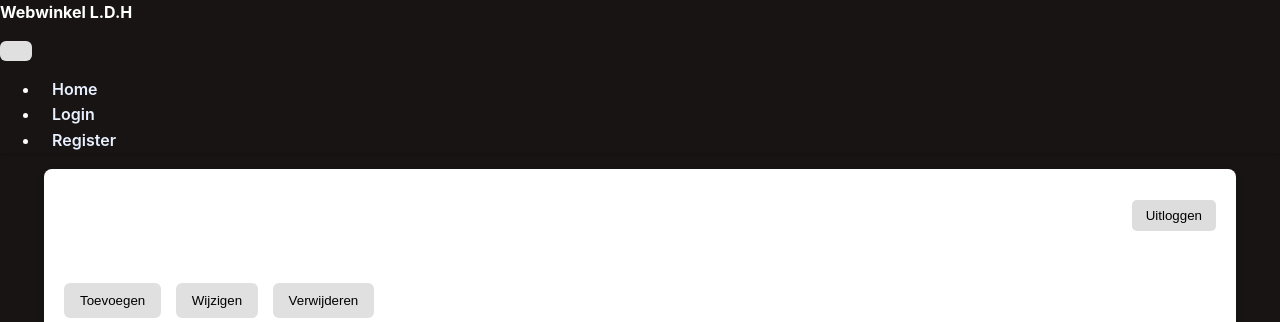
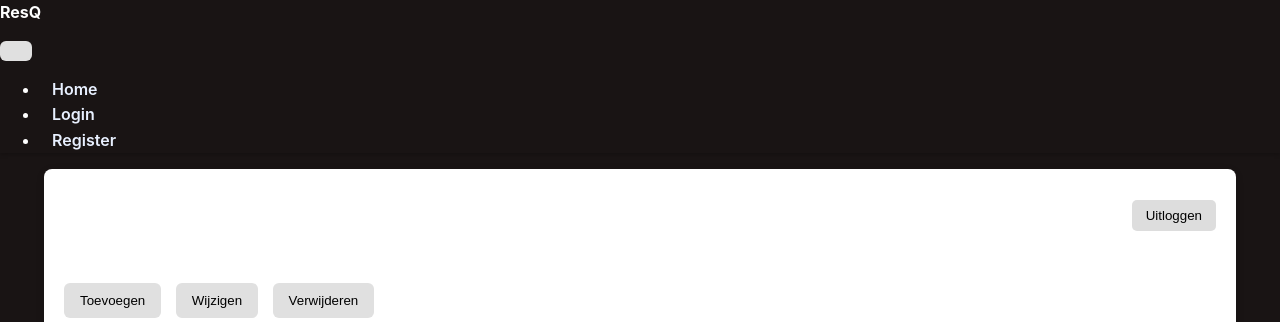
Before and after one commit to AventusCT/resq, a PHP site: page /inventarisbeheer.php in a window 1280 px wide. Shown: the top 322 px of the page. Run offline with PHP 8.4, Linux system fonts and the light colour scheme.

Commit message:
Update header.php

```diff
--- a/magazijn/public/Includes/header.php
+++ b/magazijn/public/Includes/header.php
@@ -3,7 +3,7 @@
 ?>
 <nav class="navbar navbar-expand-lg navbar-light bg-light">
     <div class="container-fluid">
-        <a class="navbar-brand" href="index.php">Webwinkel L.D.H</a>
+        <a class="navbar-brand" href="index.php">ResQ</a>
         <button class="navbar-toggler" type="button" data-bs-toggle="collapse" data-bs-target="#navbarNav"
                 aria-controls="navbarNav" aria-expanded="false" aria-label="Toggle navigation">
             <span class="navbar-toggler-icon"></span>
```
